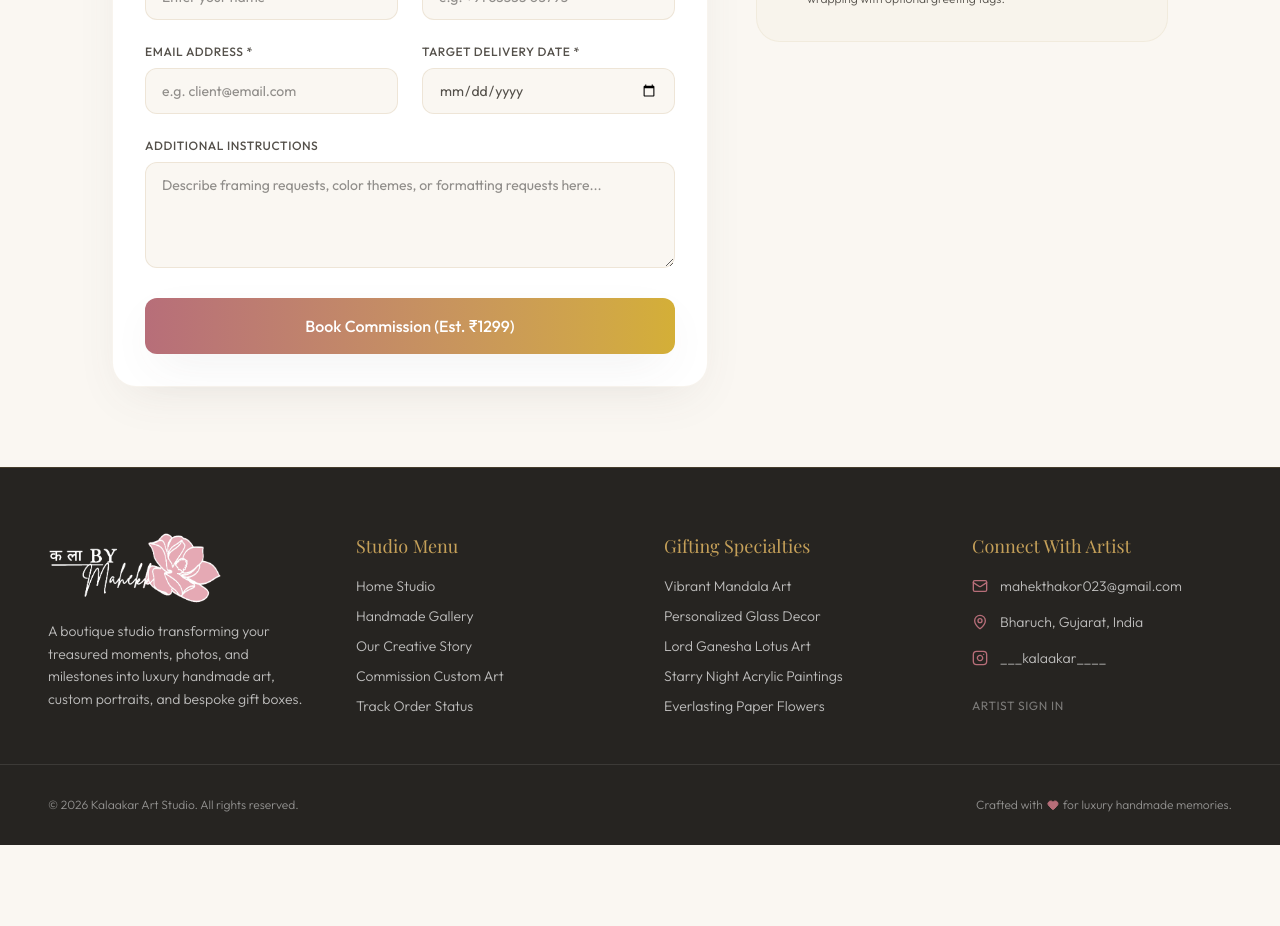
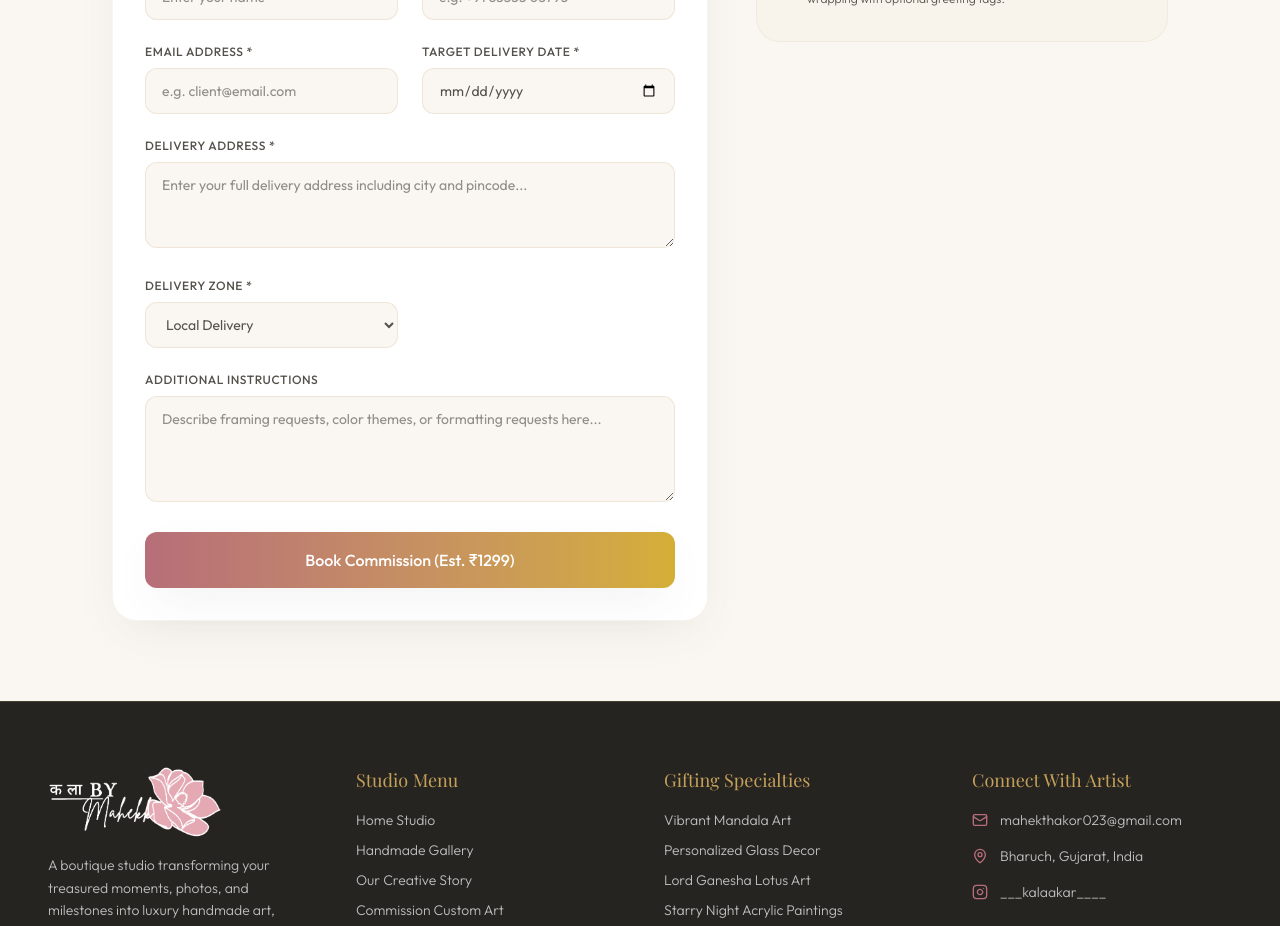
Before and after one commit to Rishimparmar/Kalakar_project, a React (Vite) app in the folder frontend/: page /custom-order in a window 1280 px wide. Shown: the part 1000-1926 px from the top of the page. Before the commit the page ends 1845 px from the top, so only its background shows below. Built offline with nearby package versions, Linux system fonts and the light colour scheme; no server answers; a web font is replaced by a local one.

Commit message:
Add delivery logic and Customize Gifts button

```diff
--- a/frontend/src/components/3d/CraftShowcase.jsx
+++ b/frontend/src/components/3d/CraftShowcase.jsx
@@ -1,5 +1,6 @@
 import { useState } from 'react';
 import { Gift, Heart } from 'lucide-react';
+import { Link } from 'react-router-dom';
 
 const craftItems = [
   {
@@ -105,6 +106,13 @@ export default function CraftShowcase() {
           </p>
         </div>
 
+        <Link
+          to="/custom-order?tab=commission"
+          className="w-full py-3.5 bg-gold-rose hover:bg-gold-artistic text-white rounded-xl text-xs uppercase tracking-widest font-bold shadow-premium transition-all duration-300 text-center"
+        >
+          Order Customize Gift Now
+        </Link>
+
       </div>
 
     </div>
--- a/frontend/src/pages/CustomOrder.jsx
+++ b/frontend/src/pages/CustomOrder.jsx
@@ -25,6 +25,8 @@ const CustomOrder = () => {
     delivery_date: '',
     budget: '',
     additional_instructions: '',
+    address: '',
+    delivery_zone: 'Local',
     description: '' // For Quotations
   });
 
@@ -66,9 +68,12 @@ const CustomOrder = () => {
     if (formData.color_preference.includes('Gold')) {
       price += 300;
     }
+    if (formData.delivery_zone === 'Long Distance') {
+      price += 250;
+    }
 
     setEstimatedPrice(price);
-  }, [formData.artwork_type, formData.size_selection, formData.faces_count, formData.color_preference]);
+  }, [formData.artwork_type, formData.size_selection, formData.faces_count, formData.color_preference, formData.delivery_zone]);
 
   const handleInputChange = (e) => {
     const { name, value } = e.target;
@@ -121,6 +126,9 @@ const CustomOrder = () => {
       data.append('delivery_date', formData.delivery_date);
       data.append('budget', estimatedPrice.toString());
       data.append('additional_instructions', formData.additional_instructions);
+      data.append('address', formData.address);
+      data.append('delivery_zone', formData.delivery_zone);
+      data.append('calculated_price', estimatedPrice.toString());
       if (photoFile) {
         data.append('photo', photoFile);
       }
@@ -195,6 +203,8 @@ const CustomOrder = () => {
       delivery_date: '',
       budget: '',
       additional_instructions: '',
+      address: '',
+      delivery_zone: 'Local',
       description: ''
     });
   };
@@ -337,6 +347,7 @@ const CustomOrder = () => {
                     <option value="Personalized Glass Frame Decor (Hand Decor)">Personalized Glass Frame Decor (Hand Decor)</option>
                     <option value="Bespoke Paper Roses Bouquet (Hand Decor)">Bespoke Paper Roses Bouquet (Hand Decor)</option>
                     <option value="Blooming Memories Photo Bouquet (Hand Decor)">Blooming Memories Photo Bouquet (Hand Decor)</option>
+                    <option value="Handcrafted Multi-Layer Explosion Box (Hand Decor)">Handcrafted Multi-Layer Explosion Box (Hand Decor)</option>
                   </select>
                 </div>
 
@@ -480,6 +491,36 @@ const CustomOrder = () => {
                     onChange={handleInputChange}
                     className="w-full px-4 py-3 border border-cream-dark/60 rounded-xl bg-canvas text-sm focus:outline-none focus:border-gold-rose text-charcoal-light"
                   />
+                </div>
+              </div>
+
+              <div>
+                <label htmlFor="comm-address" className="block text-xs text-charcoal-light font-medium uppercase tracking-wider mb-2">Delivery Address *</label>
+                <textarea
+                  id="comm-address"
+                  name="address"
+                  rows={3}
+                  value={formData.address}
+                  onChange={handleInputChange}
+                  required
+                  placeholder="Enter your full delivery address including city and pincode..."
+                  className="w-full px-4 py-3 border border-cream-dark/60 rounded-xl bg-canvas text-sm focus:outline-none focus:border-gold-rose"
+                />
+              </div>
+
+              <div className="grid grid-cols-1 md:grid-cols-2 gap-6">
+                <div>
+                  <label htmlFor="comm-delivery-zone" className="block text-xs text-charcoal-light font-medium uppercase tracking-wider mb-2">Delivery Zone *</label>
+                  <select
+                    id="comm-delivery-zone"
+                    name="delivery_zone"
+                    value={formData.delivery_zone}
+                    onChange={handleInputChange}
+                    className="w-full px-4 py-3 border border-cream-dark/60 rounded-xl bg-canvas text-sm focus:outline-none focus:border-gold-rose text-charcoal-light"
+                  >
+                    <option value="Local">Local Delivery</option>
+                    <option value="Long Distance">Long Distance / Out of State (+₹250)</option>
+                  </select>
                 </div>
               </div>
 
@@ -630,6 +671,12 @@ const CustomOrder = () => {
                     <span>+₹300</span>
                   </div>
                 )}
+                {formData.delivery_zone === 'Long Distance' && (
+                  <div className="flex justify-between text-white/80">
+                    <span>Long Distance Delivery Fee</span>
+                    <span>+₹250</span>
+                  </div>
+                )}
                 <div className="flex justify-between font-bold text-white border-t border-dashed border-white/10 pt-3 text-sm">
                   <span>Total Est. Commission</span>
                   <span className="text-gold-artistic">₹{estimatedPrice}</span>
--- a/frontend/src/pages/Home.jsx
+++ b/frontend/src/pages/Home.jsx
@@ -226,7 +226,7 @@ const Home = () => {
 
           <div className="text-center max-w-2xl mx-auto mb-16 mt-32">
             <span className="font-script text-3xl text-gold-rose">Premium Memorials</span>
-            <h2 className="font-serif text-3xl md:text-4xl font-bold text-charcoal mt-1">Handcrafted Gifts & Decor</h2>
+            <h2 className="font-serif text-3xl md:text-4xl font-bold text-charcoal mt-1">Customize Gifts</h2>
             <p className="text-xs md:text-sm text-charcoal-light font-light mt-3">
               Discover our signature 3D explosion boxes and everlasting photo bouquets. Custom-crafted using premium cardstock and your most cherished personal photographs.
             </p>
```
Also changed, not shown: 2 other files (tests, documents, lock files or other folders).
